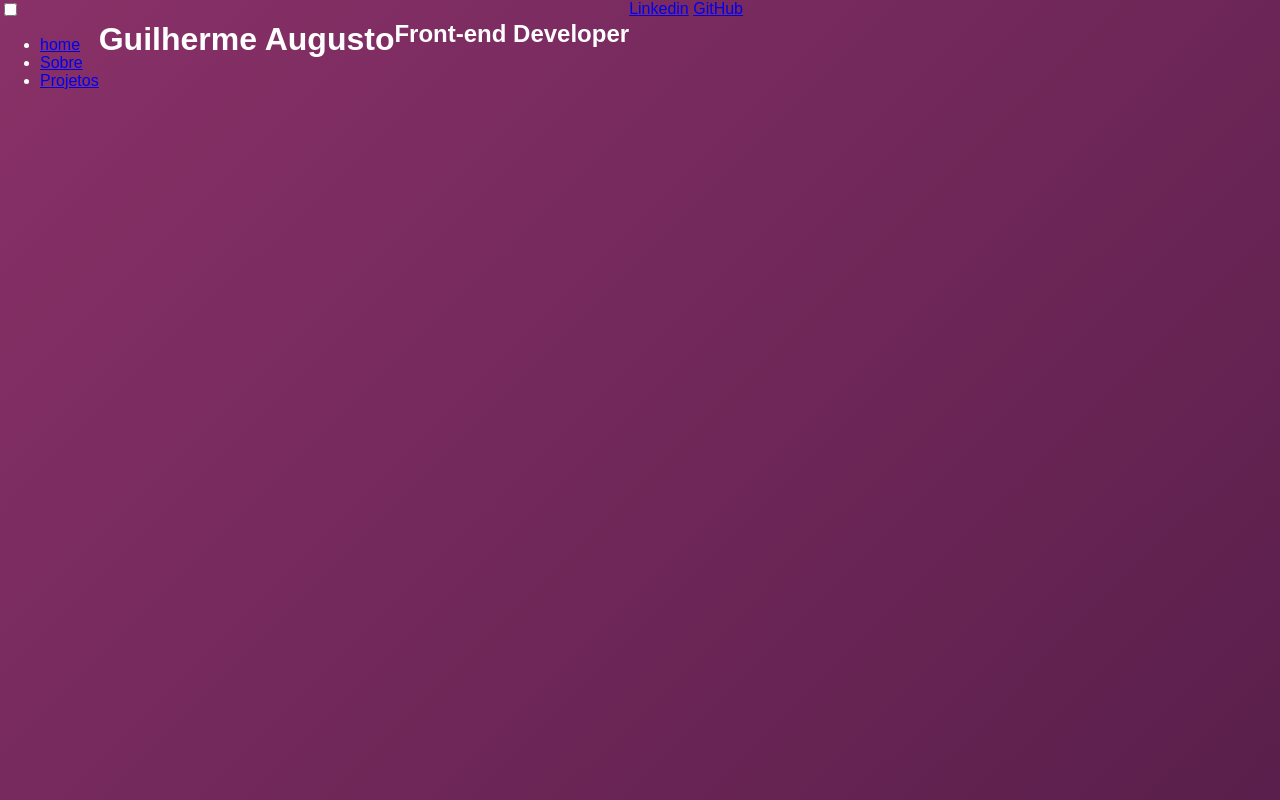
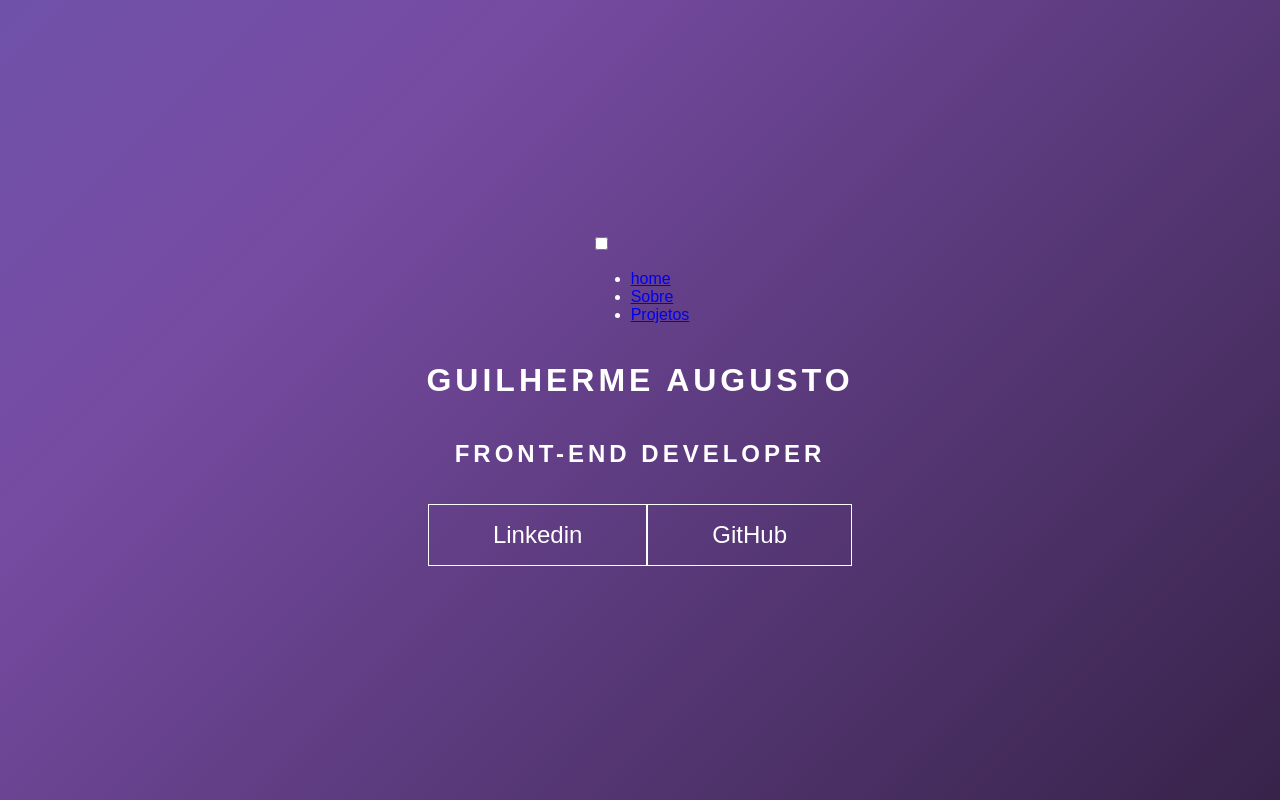
Before and after one commit to GuilhermeAugustoSantana/DioDesafio-HTML-CSS-MenuHamburguer-MorphingMenu, a plain HTML site: page portfolio/index.html in a window 1280 px wide. Drawn offline with Linux system fonts and the light colour scheme.

Commit message:
Criando a base do portifolio

```diff
--- a/portfolio/styles.css
+++ b/portfolio/styles.css
@@ -1,15 +1,66 @@
-body{
+body {
     padding: 0;
     margin: 0;
-    color: #ffffffff;
+    color: #ffffff;
     font-family: sans-serif;
 }
 
-.header-wrapper{
+.header-wrapper {
     height: 100vh;
-    width: 100vw;
-    background: linear-gradient(-45deg, #050404, #2e1c2b, #4a1942, #893168);
+    width: 100%;
+    background: linear-gradient(-45deg, #050404, #764ba2, #586dcb, #213fe4);
     background-size: 400% 400%;
     display: flex;
+    flex-direction: column;
+    align-items: center;
+    justify-content: center;
+    position: relative;
+    animation: backgrounTransition 8s ease-in-out infinite;
+}
 
+h1 {
+    text-transform: uppercase;
+    letter-spacing: 4px;
 }
+
+h2 {
+    text-transform: uppercase;
+    letter-spacing: 4px;
+}
+
+.social-media {
+    margin-top: 1rem;
+    display: flex;
+}
+
+.social-media a {
+    text-decoration: none;
+    color: #ffffff;
+    font-size: 24px;
+    padding: 1rem 4rem;
+    border: 1px solid #ffffff;
+    min-width: 4rem;
+    display: flex;
+    justify-content: center;
+    align-items: center;
+    transition: .5s cubic-bezier(0.55, 0.025, 0.675, 0.97);
+}
+
+a:hover {
+    color: #2e1c2b;
+    background-color: #ffffff;
+}
+
+@keyframes backgrounTransition {
+    0% {
+        background-position: 0% 80%;
+    }
+
+    50% {
+        background-position: 80% 100%;
+    }
+
+    100% {
+        background-position: 0% 80%;
+    }
+}
```
